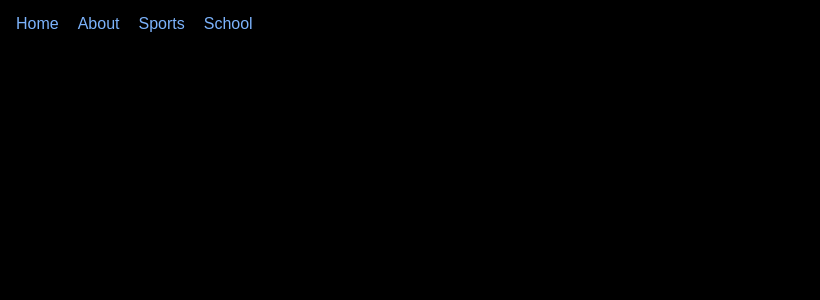
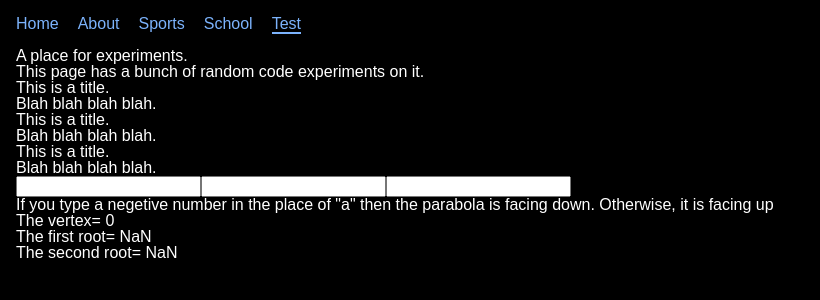
Before and after one commit to hellolol346/hellolol, a React (Create React App) app: page /test in a window 1280 px wide. Shown: the top 300 px of the page, without its empty margins (0-820 px from the left). Built offline with nearby package versions, Linux system fonts and the light colour scheme.

Commit message:
Update with W on Sunday

```diff
--- a/src/components/TopMenu.jsx
+++ b/src/components/TopMenu.jsx
@@ -12,6 +12,7 @@ const TopMenu = () => (
          <NavLink to='/about'  className='item' activeClassName='current'>About</NavLink>
          <NavLink to='/sports' className='item' activeClassName='current'>Sports</NavLink>
          <NavLink to='/school' className='item' activeClassName='current'>School</NavLink>
+         <NavLink to='/test'   className='item' activeClassName='current'>Test</NavLink>
       </section>
    </menu>
 )
--- a/src/pages/AboutView.jsx
+++ b/src/pages/AboutView.jsx
@@ -48,9 +48,6 @@ const FormWidget = () => {
 const AboutView = () => (
    <section>
       <h1>This is the About Page. Here you can learn about me and what I like. </h1>
-
-   <Widget />
-   <FormWidget />
    </section>
 )
 
--- a/src/pages/App.js
+++ b/src/pages/App.js
@@ -9,6 +9,7 @@ import HomeView   from './HomeView'
 import AboutView  from './AboutView'
 import SchoolView from './SchoolView'
 import SportsView from './SportsView'
+import TestView   from './TestView'
 
 import '../css/App.scss'
 import '../css/reset.css'
@@ -34,6 +35,7 @@ const BottomView = () => (
 		<Route path="/about"  component={AboutView}  />
 		<Route path="/sports" component={SportsView} />
 		<Route path="/school" component={SchoolView} />
+		<Route path="/test"   component={TestView} />
 	</Switch>
 )
 
--- a/src/pages/SchoolView.jsx
+++ b/src/pages/SchoolView.jsx
@@ -1,6 +1,5 @@
 import React from 'react'
 import Example from '../images/school-example.jpg'
-
 
 // ━━━━━━━━━━━━━━━━━━━━━━━━━━━━━━━━━━━━━━━━━━━━━━━━━━━━━━━━━━━━━━━━━━━━━━━━━━━━━━━━━━
 // Component
--- a/src/pages/SportsView.jsx
+++ b/src/pages/SportsView.jsx
@@ -36,6 +36,7 @@ function BooleanWidget() {
    return (
       <section>
          <h1>State: {String(flip)}</h1>
+         <button className='Button' onClick={() => setflip(!flip)}>Click here to see my pictures</button>
          <p>
             {
                // whatever value JavaScript returns will end up here, but only
@@ -43,14 +44,13 @@ function BooleanWidget() {
                example()
             }
          </p>
-         <p>Another example: {Math.sin(0.5 * Math.PI)}</p>
          <p>
             {
                // this can also be abbreviated:
-               flip ? null : "Puppy Chow is delicious."
+               flip ? null : <img id="SportsImage" src={SportsImage} />
             }
          </p>
-         <button onClick={() => setflip(!flip)}>flip</button>
+
       </section>
    )
 }
@@ -64,13 +64,10 @@ const postMaker = (post) => (
 
 const SportsView = () => (
    <section id="SportsView">
+
       <h1>Soccer and More</h1>
-      <p>This is my sports page. Here you can see about my soccer team, and you learn    about the sports  I play in school. Meow.</p>
-      <div className='Button'>Click here to see my pictures</div>
-      <img id="SportsImage" src={SportsImage} />
-      {
-         blogPosts.map(postMaker)
-      }
+      <p>This is my sports page. Here you can see about my soccer team, and you learn about the sports  I play in school. </p>
+
 
       <BooleanWidget />
    </section>
--- /dev/null
+++ b/src/pages/TestView.jsx
@@ -0,0 +1,110 @@
+import React, {useState} from 'react'
+import SportsImage from '../images/soccer2018.jpg'
+
+// ━━━━━━━━━━━━━━━━━━━━━━━━━━━━━━━━━━━━━━━━━━━━━━━━━━━━━━━━━━━━━━━━━━━━━━━━━━━━━━━━━━
+// Data
+
+const blogPosts = [
+    {
+       title: "This is a title.",
+       date: "June 23, 2020",
+       text: "Blah blah blah blah."
+    },
+    {
+       title: "This is a title.",
+       date: "June 23, 2020",
+       text: "Blah blah blah blah."
+    },
+    {
+       title: "This is a title.",
+       date: "June 23, 2020",
+       text: "Blah blah blah blah."
+    }
+]
+
+// ━━━━━━━━━━━━━━━━━━━━━━━━━━━━━━━━━━━━━━━━━━━━━━━━━━━━━━━━━━━━━━━━━━━━━━━━━━━━━━━━━━
+// Components
+
+const FormWidget = () => {
+    const [a, seta] = useState('');
+    const [b, setb] = useState('');
+    const [c, setc] = useState('');
+    const vertex = -b/ 2*a
+    const rootone = (-b + ((b**2 - 4*a*c)**0.5)) / (2*a)
+    const roottwo = (-b - ((b**2 - 4*a*c)**0.5)) / (2*a)
+
+    return (
+       <section>
+          <h1>{a}</h1>
+          <h1>{b}</h1>
+          <h1>{c}</h1>
+          <form>
+             <input value={a} onChange={(event) => seta(event.target.value)}></input>
+             <input value={b} onChange={(e) => setb(e.target.value) }></input>
+             <input value={c} onChange={(e) => setc(e.target.value) }></input>
+             </form>
+             <h1>If you type a negetive number in the place of "a" then the parabola is facing down.
+                Otherwise, it is facing up</h1>
+                <p> The vertex= {vertex}</p>
+                <p> The first root= {rootone}</p>
+                <p> The second root= {roottwo}</p>
+       </section>
+    )
+ }
+
+
+function BooleanWidget() {
+    const [flip, setflip]= useState(true);
+    const example = () => {
+        if (flip) {
+            return "Yay."
+        }
+        else {
+            return "No."
+        }
+    }
+
+    return (
+        <section>
+            <h1>State: {String(flip)}</h1>
+            <button className='Button' onClick={() => setflip(!flip)}>Click here to see my pictures</button>
+            <p>
+                {
+                // whatever value JavaScript returns will end up here, but only
+                // values may end up here.
+                example()
+                }
+            </p>
+            <p>Another example: {Math.sin(0.5 * Math.PI)}</p>
+            <p>
+                {
+                // this can also be abbreviated:
+                flip ? null : <img id="SportsImage" src={SportsImage} />
+                }
+            </p>
+        </section>
+    )
+}
+
+ const postMaker = (post) => (
+    <section>
+       <h1>{post.title}</h1>
+       <p>{post.text}</p>
+    </section>
+ )
+
+
+function TestView() {
+    return (
+        <section id="testView">
+            <h1>A place for experiments.</h1>
+            <p>This page has a bunch of random code experiments on it.</p>
+            {
+                blogPosts.map(postMaker)
+            }
+            <FormWidget />
+        </section>
+    )
+}
+
+export default TestView
```
